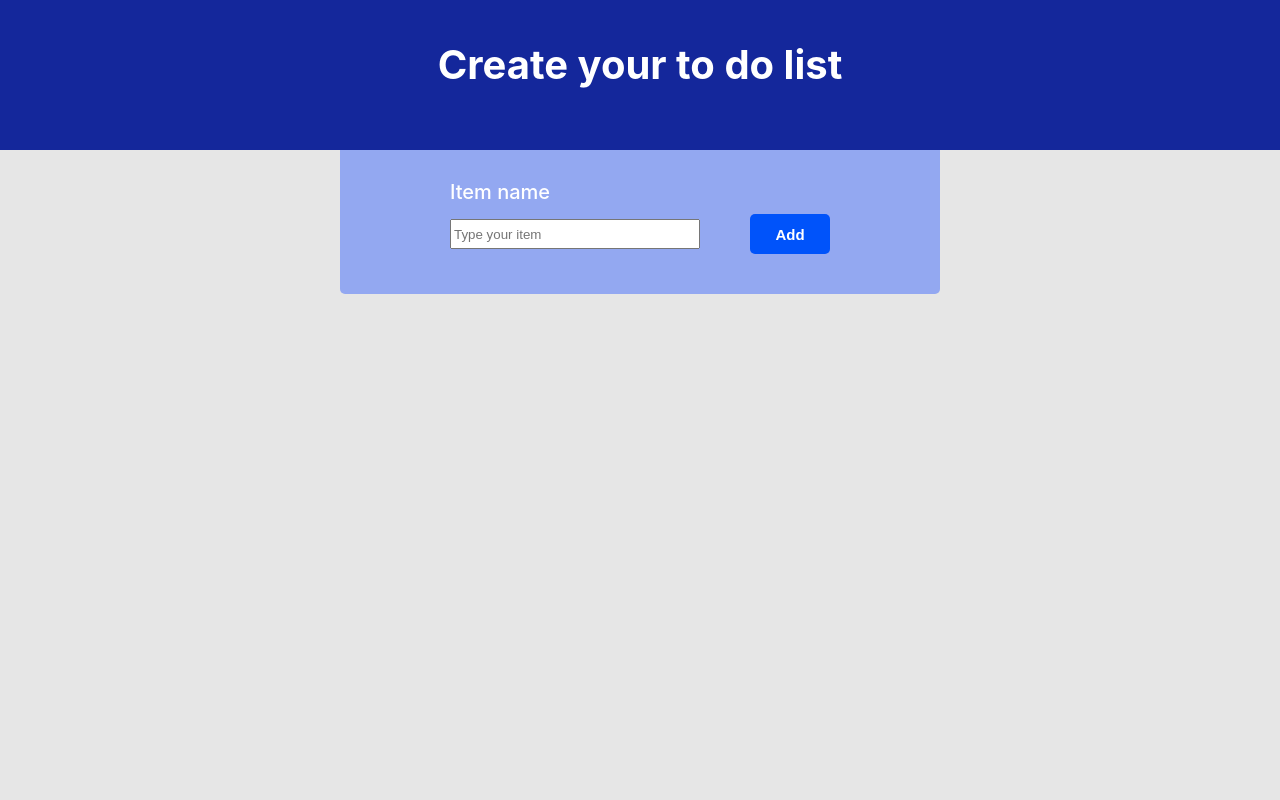
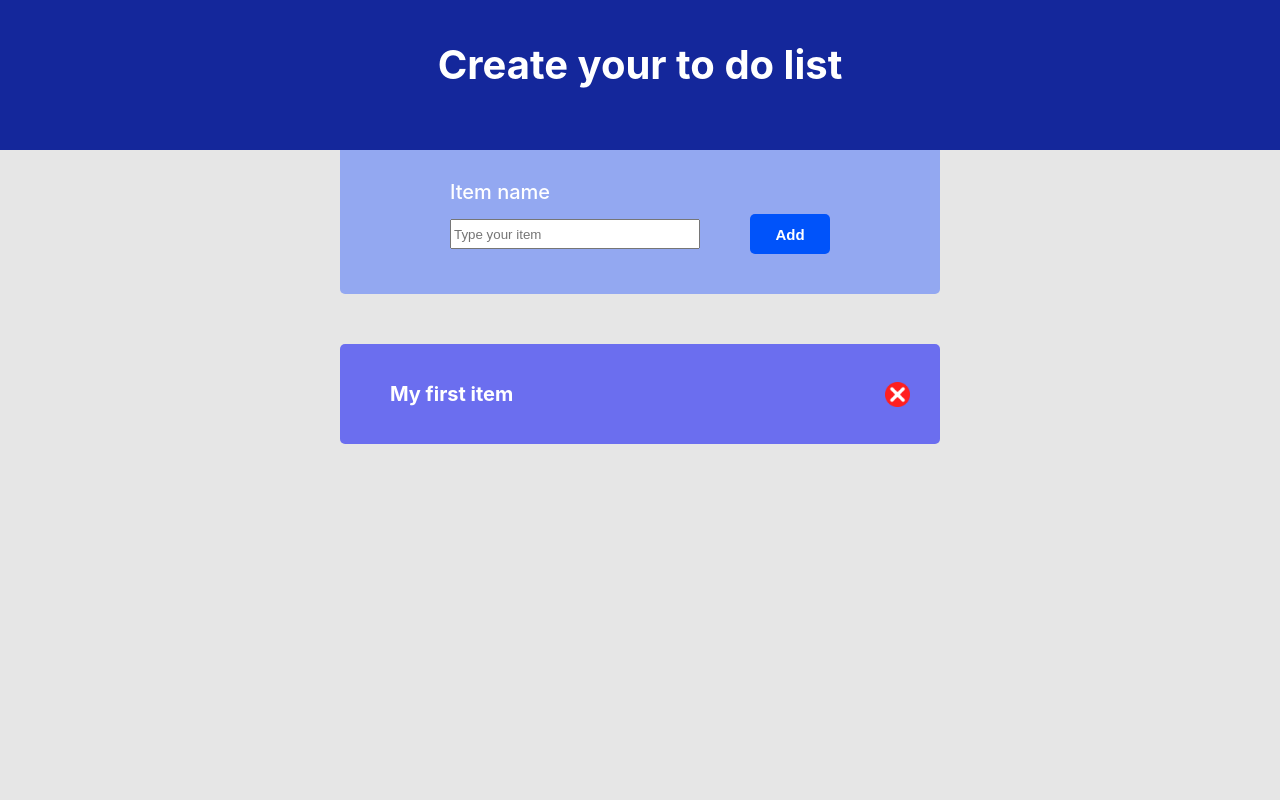
Before and after one commit to RamonMaximiliano/todoreact1, a React (Create React App) app: page / in a window 1280 px wide. Shown: the top 800 px of the page. Built offline with nearby package versions, Linux system fonts and the light colour scheme.

Commit message:
imagelearning

```diff
--- a/src/App.css
+++ b/src/App.css
@@ -90,3 +90,25 @@
    display:flex;
    justify-content: space-between;
  }
+
+.item{
+  display:flex;
+  justify-content: space-between;
+  align-items: center;
+  margin:auto;
+  width:600px;
+  height:100px;
+  margin-top:50px;
+  padding-left:50px;
+  box-sizing: border-box;
+  background-color:#5d60f1e3;
+  border-radius: 5px 5px 5px 5px;
+  font-weight:bold;
+  font-size:20px;
+  color:white;
+}
+
+.xImage{
+  width:25px;
+  margin-right:30px;
+}
--- a/src/App.js
+++ b/src/App.js
@@ -2,12 +2,14 @@ import './App.css';
 import Header from "./components/Header"
 import Footer from "./components/Footer"
 import Form from "./components/Form"
+import Item from "./components/Item"
 
 function App() {
   return (
     <div className="body">
       <Header/>
       <Form/>
+      <Item text="My first item"/>
       <Footer/>
     </div>
   );
--- a/src/components/Form.js
+++ b/src/components/Form.js
@@ -1,6 +1,6 @@
 const Form = function () {
     return (
-        <div className="add-item">
+        <form className="add-item">
             <div className="form-content">
             <label className="item-label">Item name</label><br></br>
             <div className="input-button">
@@ -9,7 +9,7 @@ const Form = function () {
             <button type="button" className="add-button">Add</button>
             </div>
             </div>
-        </div>
+        </form>
     );
 }
 export default Form
--- /dev/null
+++ b/src/components/Item.js
@@ -0,0 +1,15 @@
+//1 way to import an image, create a variable and use method "Require" to bring it
+const xbutton = require("./delete.png")
+const Item = function (props) {
+    return (
+        <div className="item">
+            <p>
+                {props.text}
+            </p>
+                {/* Then the variable image can be used */}
+          <img src={xbutton} alt="x button" className="xImage"></img>
+        </div>
+
+    );
+}
+export default Item
```
Also changed, not shown: src/components/delete.png (added).
